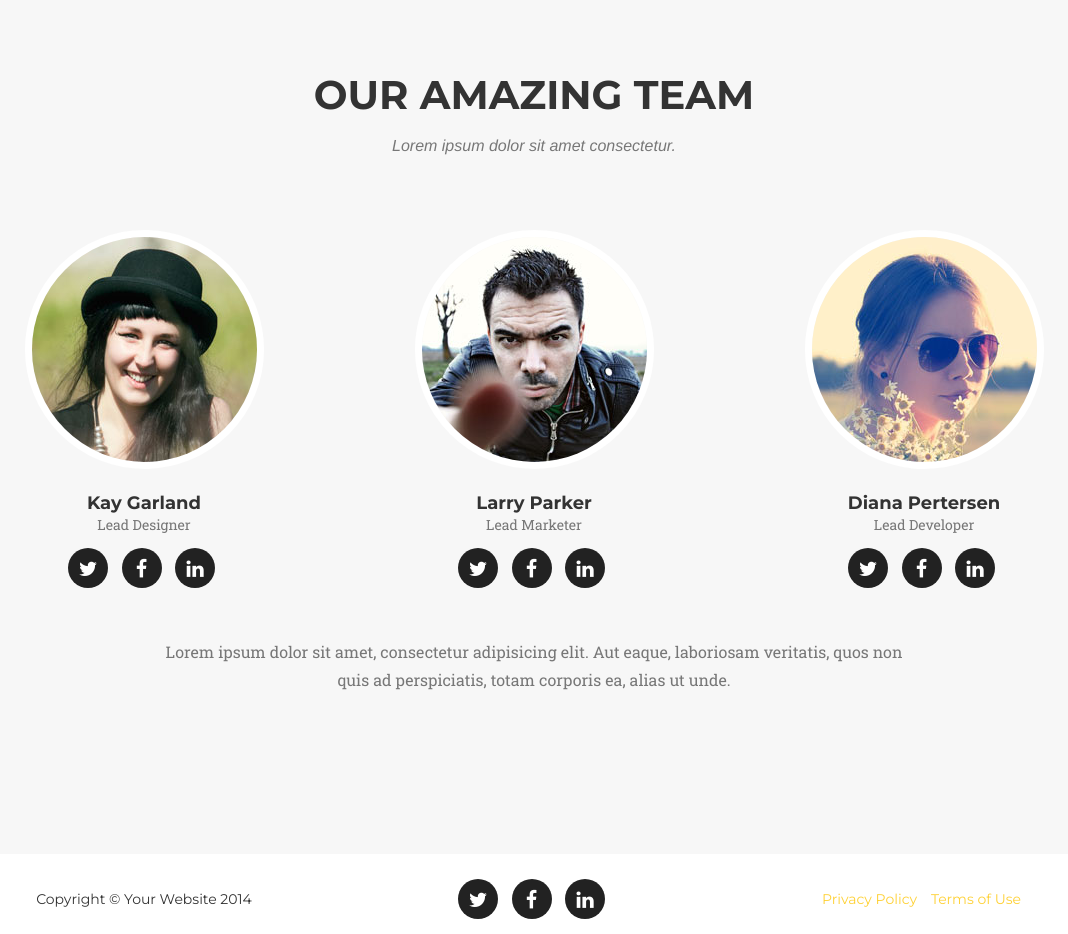
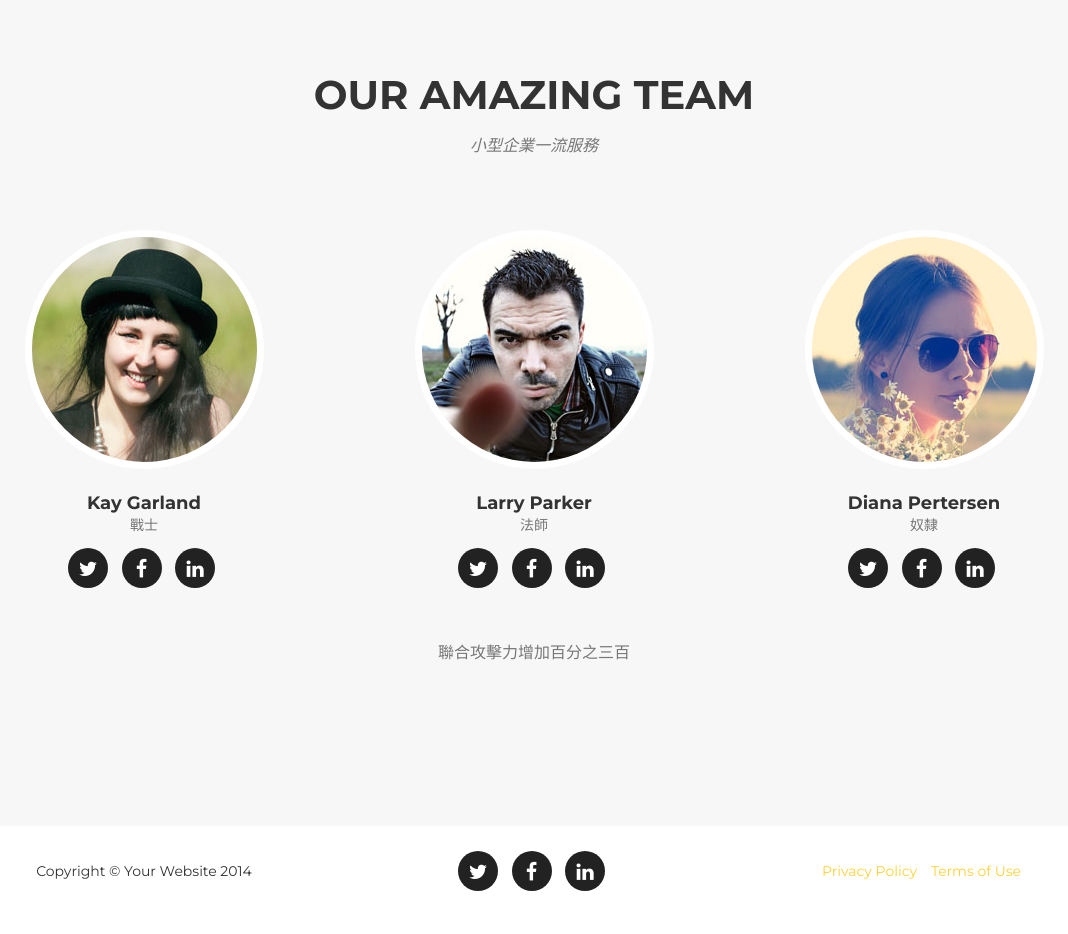
Before and after one commit to colorsurface/colorsurface.github.io, a plain HTML site: page index.html in a window 1280 px wide. Shown: the part 2720-3654 px from the top of the page, without its empty margins (106-1174 px from the left). Drawn offline with nearby package versions, Linux system fonts and the light colour scheme; a web font is replaced by a local one.

Commit message:
Update index.html
update contents

```diff
--- a/index.html
+++ b/index.html
@@ -313,7 +313,7 @@
             <div class="row">
                 <div class="col-lg-12 text-center">
                     <h2 class="section-heading">Our Amazing Team</h2>
-                    <h3 class="section-subheading text-muted">Lorem ipsum dolor sit amet consectetur.</h3>
+                    <h3 class="section-subheading text-muted">小型企業一流服務</h3>
                 </div>
             </div>
             <div class="row">
@@ -321,7 +321,7 @@
                     <div class="team-member">
                         <img src="img/team/1.jpg" class="img-responsive img-circle" alt="">
                         <h4>Kay Garland</h4>
-                        <p class="text-muted">Lead Designer</p>
+                        <p class="text-muted">戰士</p>
                         <ul class="list-inline social-buttons">
                             <li><a href="#"><i class="fa fa-twitter"></i></a>
                             </li>
@@ -336,7 +336,7 @@
                     <div class="team-member">
                         <img src="img/team/2.jpg" class="img-responsive img-circle" alt="">
                         <h4>Larry Parker</h4>
-                        <p class="text-muted">Lead Marketer</p>
+                        <p class="text-muted">法師</p>
                         <ul class="list-inline social-buttons">
                             <li><a href="#"><i class="fa fa-twitter"></i></a>
                             </li>
@@ -351,7 +351,7 @@
                     <div class="team-member">
                         <img src="img/team/3.jpg" class="img-responsive img-circle" alt="">
                         <h4>Diana Pertersen</h4>
-                        <p class="text-muted">Lead Developer</p>
+                        <p class="text-muted">奴隸</p>
                         <ul class="list-inline social-buttons">
                             <li><a href="#"><i class="fa fa-twitter"></i></a>
                             </li>
@@ -365,7 +365,7 @@
             </div>
             <div class="row">
                 <div class="col-lg-8 col-lg-offset-2 text-center">
-                    <p class="large text-muted">Lorem ipsum dolor sit amet, consectetur adipisicing elit. Aut eaque, laboriosam veritatis, quos non quis ad perspiciatis, totam corporis ea, alias ut unde.</p>
+                    <p class="large text-muted">聯合攻擊力增加百分之三百</p>
                 </div>
             </div>
         </div>
```
